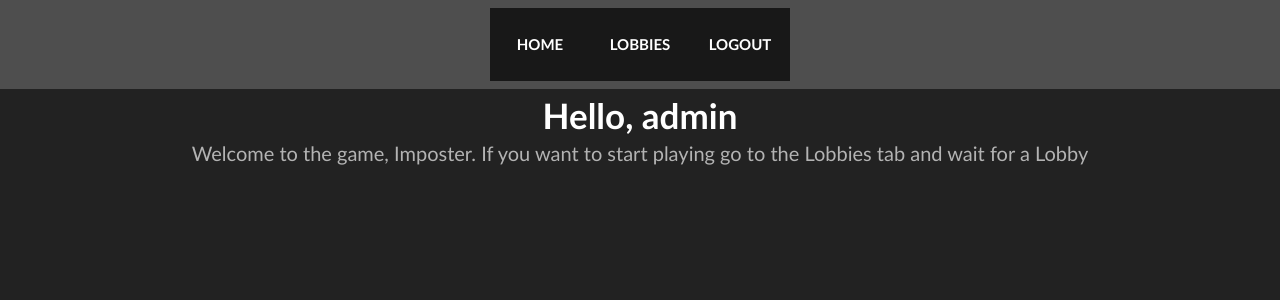
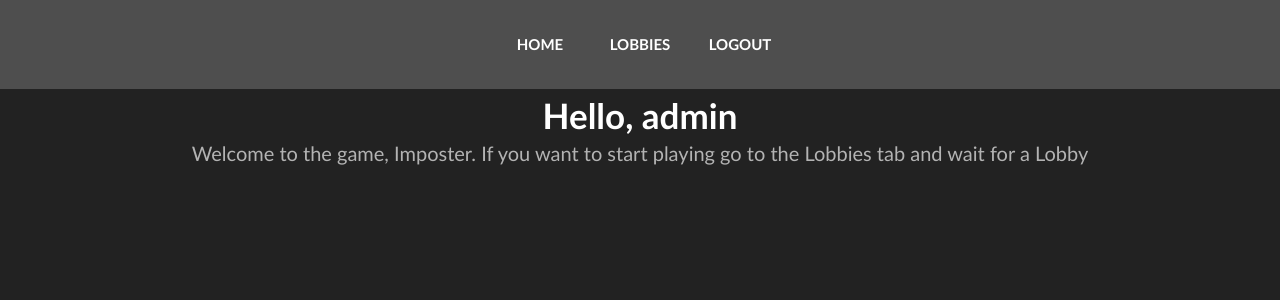
Before and after one commit to iestynlee/Group-Software-Project, a Django app: page / in a window 1280 px wide. Shown: the top 300 px of the page. Run offline with Django 4.2, Linux system fonts and the light colour scheme; a user stored in the database is signed in; parts of the project's set-up code (start-up, migrations or seed data) failed here and were passed over; some libraries are stand-ins or nearby versions.

Commit message:
Add files via upload

```diff
--- a/static/css/style.css
+++ b/static/css/style.css
@@ -113,7 +113,7 @@ body {
 }
 .navbar ul {
     list-style: none;
-    background: #181818;
+    background: #4e4e4e;
     padding: 0;
     margin: 0;
     text-align: center;
```
